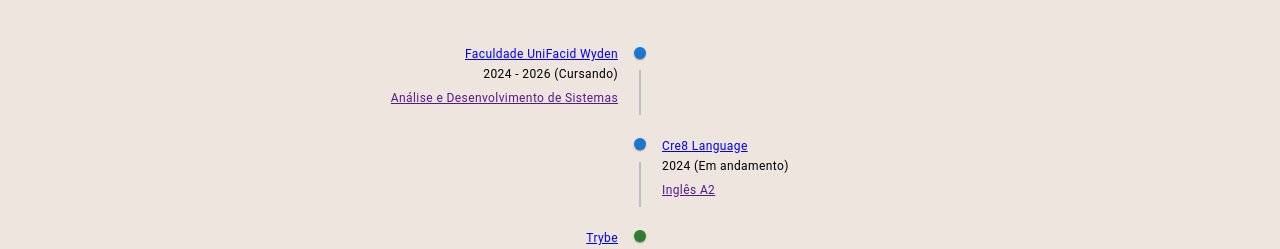
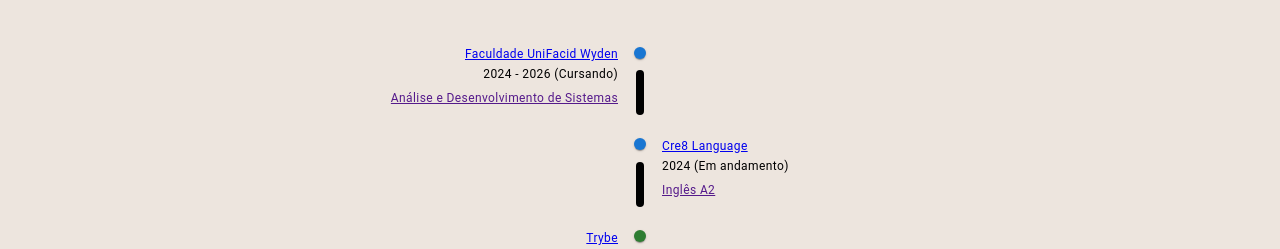
Before and after one commit to callioptsu/Portfolio, a Next.js app: page /sobre-mim in a window 1280 px wide. Shown: the part 551-800 px from the top of the page. Built offline with nearby package versions, Linux system fonts and the light colour scheme.

Commit message:
style(timeline): add style to timelineComponent

```diff
--- a/src/components/@custom-timeline/TimelineComponent.tsx
+++ b/src/components/@custom-timeline/TimelineComponent.tsx
@@ -35,9 +35,20 @@
       <TimelineItem>
         <TimelineSeparator>
           <TimelineDot color={isFinished ? 'success' : 'primary'} />
-          <TimelineConnector />
+          <TimelineConnector
+            sx={{
+              backgroundColor: 'black',
+              width: '1vh',
+              borderRadius: '50px',
+            }}
+          />
         </TimelineSeparator>
-        <TimelineContent sx={{ display: 'flex', flexDirection: 'column' }}>
+        <TimelineContent
+          sx={{
+            display: 'flex',
+            flexDirection: 'column',
+          }}
+        >
           <Link href={courseUrl} target="_blank" rel="noreferrer">
             <Typography variant="caption" sx={{ cursor: 'pointer' }}>
               {institution}
```
